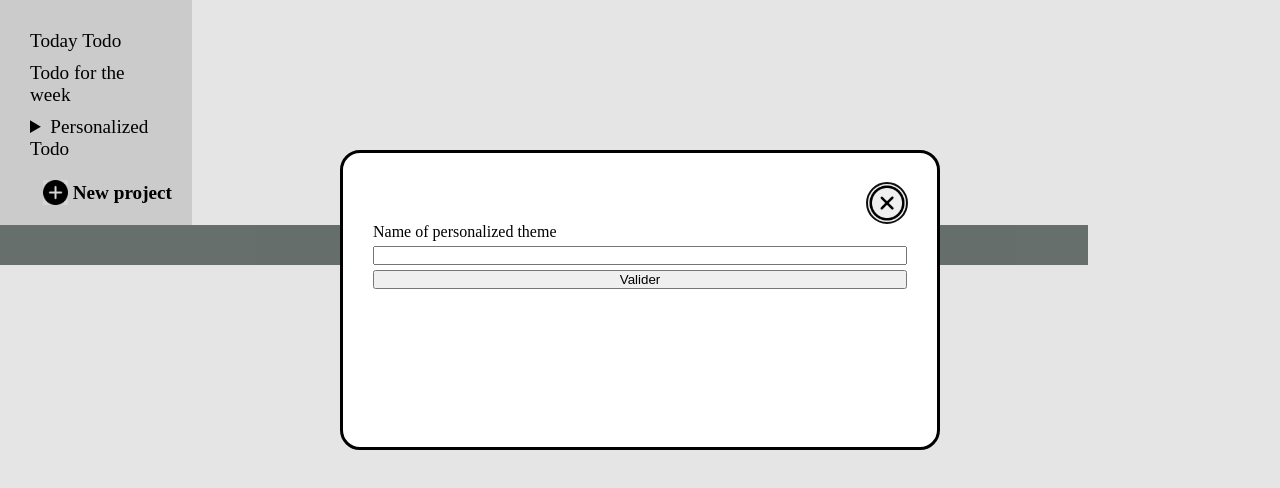
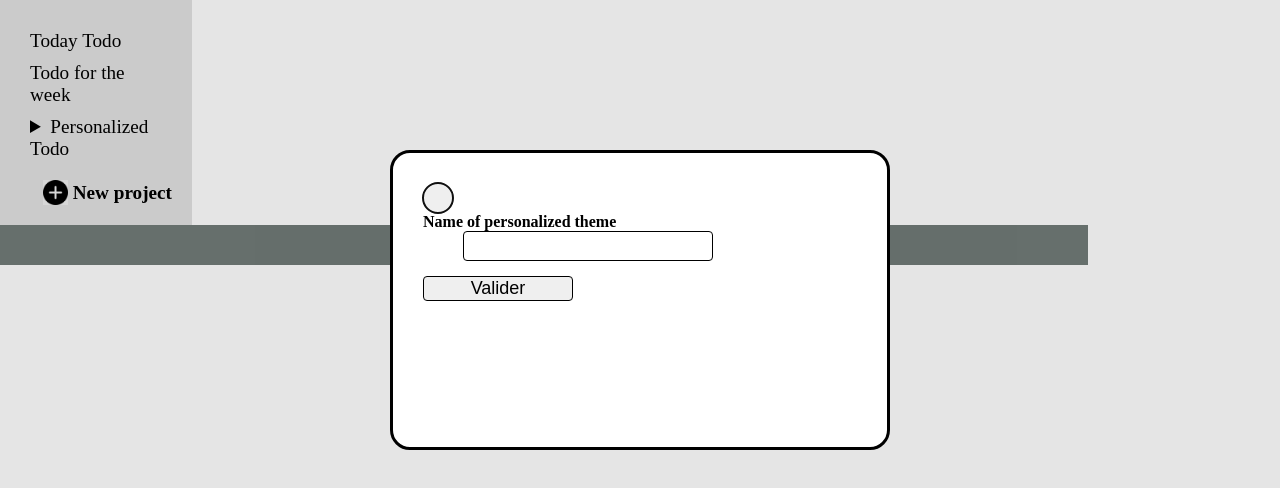
Before and after one commit to D4NIL122IQ/TOP-To-Do-Liste, a website built with webpack: page dist/index.html in a window 1280 px wide. Both pictures are taken after a click on the element "New project". Built offline with nearby package versions, Linux system fonts and the light colour scheme.

Commit message:
style pour dialog lors de l'ajout d'un projet

```diff
--- a/src/css/styleAddProject.css
+++ b/src/css/styleAddProject.css
@@ -1,36 +1,70 @@
 .dialogAddProject{
-    width: 600px;
+    width: 500px;
     height: 300px;
     margin: 150px auto;
-    padding: 30px;
+    padding: 30px 30px 0px 30px;
     border-radius: 20px;
 }
-
-.dialogAddProject > form{
+.dialogAddProject>div{
     display: flex;
     flex-direction: column;
-    gap: 5px;
-    margin: 0px auto;
+    justify-content: space-between;
 }
 
-.btnClose{
+.dialogAddProject > div>form{
+    display: flex;
+    flex-direction: column;
+    width: 360px;
+    gap: 5px;
+    margin: 30px auto;
+}
+label{
+    font-weight: bold;
+}
+input{
+    width: 250px;
+    height: 30px;
+    margin-left: 40px;
+    border: 1px solid black;
+    border-radius: 4px;
+    font-size: 1.5rem;
+}
 
+input[type="submit"]{
+    width: 150px;
+    margin: 15px auto;
+    font-size: large;
+    height: 25px;
+    cursor: pointer;
+}
+input[type="submit"]:hover{
+    background-color: rgb(37, 82, 37);
+    color: white;
+    box-shadow: 0px 0px 10px rgb(38, 96, 38);
+}
+
+
+.dialogAddProject > div>.btnClose{
     display: flex;
     justify-content: end;
 }
+
 .closeAddProject{
-    background-image: url(../assets/close.png);
-    background-position: center;
-    background-repeat: no-repeat;
-    background-size: contain;
-    height: 40px;
-    width: 40px;
+    height: 30px;
+    width: 30px;
     border: 0px solid transparent;
     border-radius: 40px;
 }
 
 .closeAddProject:hover{
-    box-shadow: 0px 0px 10px blue;
+    box-shadow: 0px 0px 10px rgb(233, 124, 124);
+}
+
+.dialogAddProject>div>p{
+    font-size: small;
+}
+.dialogAddProject>div>p:hover{
+    color: red;
 }
 
 .divProject{
@@ -48,5 +82,5 @@
 }
 
 .brnDeletProject:hover{
-    box-shadow: 0px 0px 10px black;
+    box-shadow: 0px 0px 10px rgb(233, 124, 124);
 }
```
